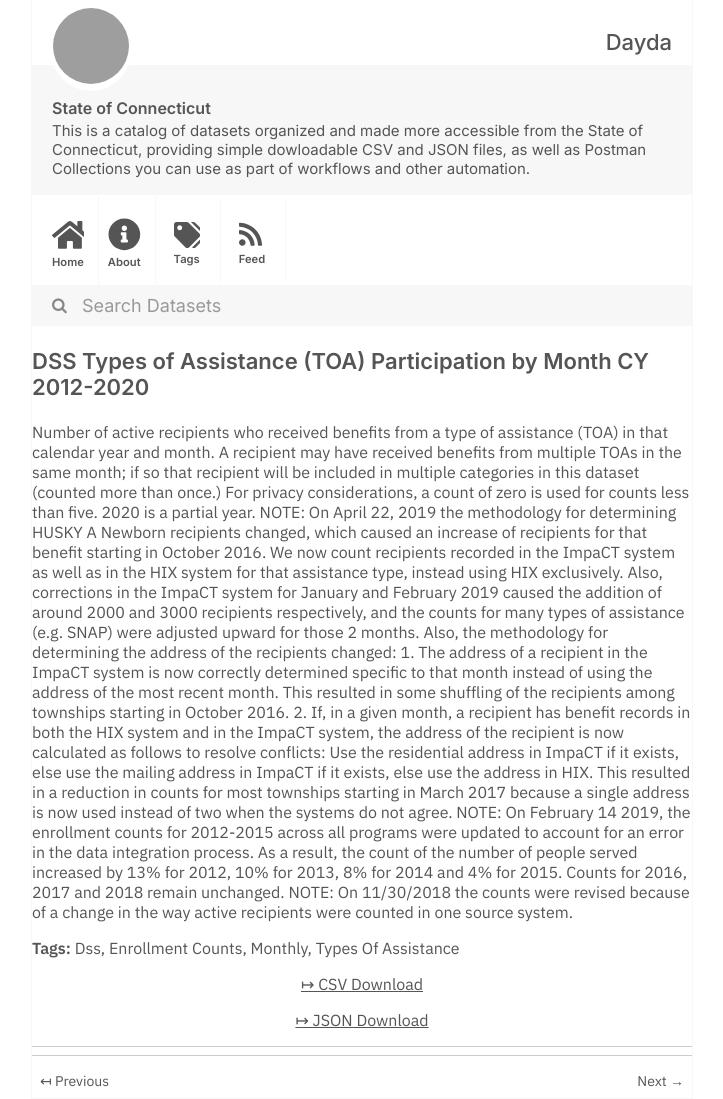
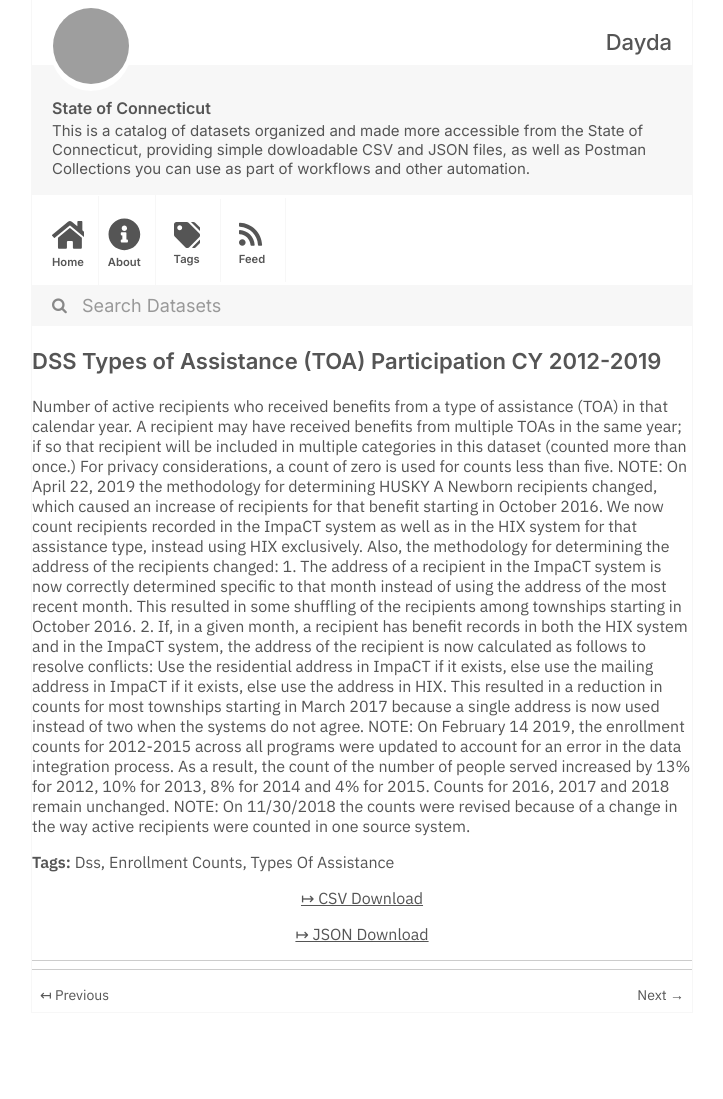
Before and after one commit to dayda-entities/state-of-connecticut, a Jekyll site: the page built from _posts/2020-11-12-dss-types-of-assistance-toa-pa.md, in a window 1280 px wide. Shown: the whole page, without its empty margins (278-1001 px from the left). Built offline with Jekyll 4.4.1, drawn with Linux system fonts in a browser that asks for light colours; after the commit the page ends 1013 px from its top, so only the background shows below that; grey boxes are pictures that could not be loaded.

```diff
--- a/_posts/2020-11-12-dss-types-of-assistance-toa-pa.md
+++ b/_posts/2020-11-12-dss-types-of-assistance-toa-pa.md
@@ -1,26 +1,23 @@
 ---
-title: DSS Types of Assistance (TOA) Participation by Month CY 2012-2020
-created: '2020-11-12T14:55:26.519848'
-modified: '2020-12-04T18:56:10.622395'
+title: DSS Types of Assistance (TOA) Participation CY 2012-2019
+created: '2020-11-12T14:54:02.830591'
+modified: '2020-12-04T18:54:55.039935'
 state: active
 type: dataset
 tags:
   - Dss
   - Enrollment Counts
-  - Monthly
   - Types Of Assistance
 groups:
   - Local Government
-csv_url: 'https://data.ct.gov/api/views/chsv-phja/rows.csv?accessType=DOWNLOAD'
-json_url: 'https://data.ct.gov/api/views/chsv-phja/rows.json?accessType=DOWNLOAD'
+csv_url: 'https://data.ct.gov/api/views/4rjp-gw6s/rows.csv?accessType=DOWNLOAD'
+json_url: 'https://data.ct.gov/api/views/4rjp-gw6s/rows.json?accessType=DOWNLOAD'
 layout: post
 
 ---
-Number of active recipients who received benefits from a type of assistance (TOA) in that calendar year and month. A recipient may have received benefits from multiple TOAs in the same month; if so that recipient will be included in multiple categories in this dataset (counted more than once.)
+Number of active recipients who received benefits from a type of assistance (TOA) in that calendar year. A recipient may have received benefits from multiple TOAs in the same year; if so that recipient will be included in multiple categories in this dataset (counted more than once.)
 For privacy considerations, a count of zero is used for counts less than five.
-2020 is a partial year.
 NOTE: On April 22, 2019 the methodology for determining HUSKY A Newborn recipients changed, which caused an increase of recipients for that benefit starting in October 2016. We now count recipients recorded in the ImpaCT system as well as in the HIX system for that assistance type, instead using HIX exclusively.
-Also, corrections in the ImpaCT system for January and February 2019 caused the addition of around 2000 and 3000 recipients respectively, and the counts for many types of assistance (e.g. SNAP) were adjusted upward for those 2 months.
 Also, the methodology for determining the address of the recipients changed:
     1. The address of a recipient in the ImpaCT system is now correctly determined specific to that month instead of using the address of the most recent month. This resulted in some shuffling of the recipients among townships starting in October 2016.
     2. If, in a given month, a recipient has benefit records in both the HIX system and in the ImpaCT system, the address of the recipient is now calculated as follows to resolve conflicts: Use the residential address in ImpaCT if it exists, else use the mailing address in ImpaCT if it exists, else use the address in HIX. This resulted in a reduction in counts for most townships starting in March 2017 because a single address is now used instead of two when the systems do not agree.
```
